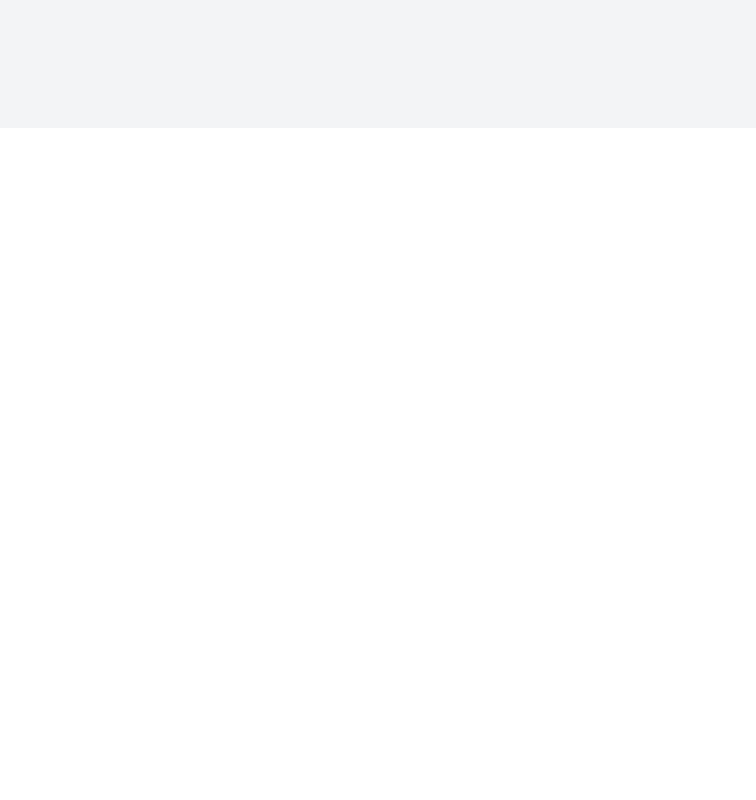
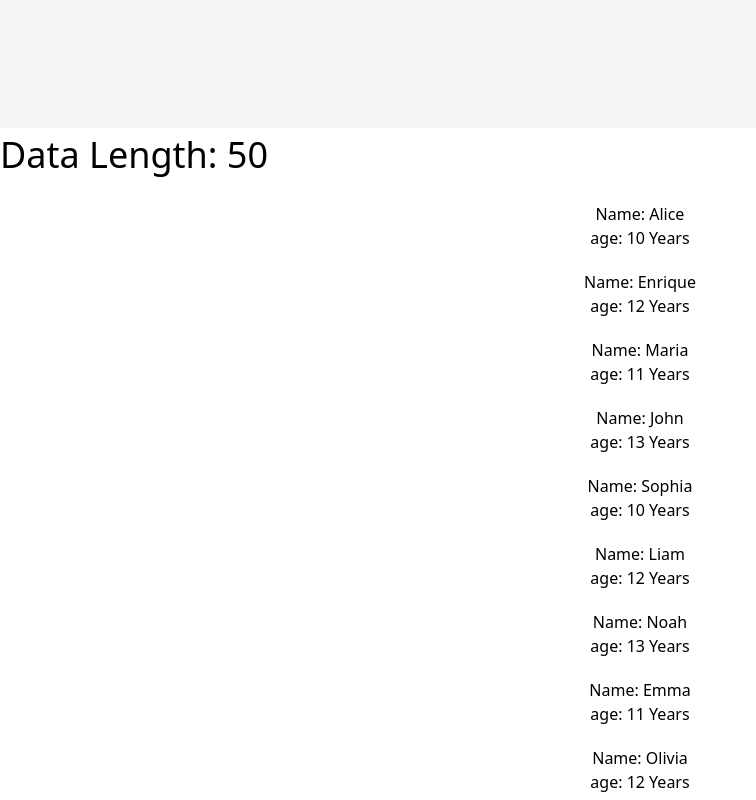
Before and after one commit to Pixelartificer/Practice-Project, a React (Vite) app: page / in a window 1280 px wide. Shown: the part 720-1520 px from the top of the page, without its empty margins (0-756 px from the left). Before the commit the page ends 848 px from the top, so only its background shows below. Built offline with nearby package versions, Linux system fonts and the light colour scheme; no server answers.

Commit message:
Center cards using Tailwind CSS

```diff
--- /dev/null
+++ b/public/fakeData.json
@@ -0,0 +1,52 @@
+[
+    { "id": "1", "name": "Alice", "age": "10 Years" },
+  { "id": "2", "name": "Enrique", "age": "12 Years" },
+  { "id": "3", "name": "Maria", "age": "11 Years" },
+  { "id": "4", "name": "John", "age": "13 Years" },
+  { "id": "5", "name": "Sophia", "age": "10 Years" },
+  { "id": "6", "name": "Liam", "age": "12 Years" },
+  { "id": "7", "name": "Noah", "age": "13 Years" },
+  { "id": "8", "name": "Emma", "age": "11 Years" },
+  { "id": "9", "name": "Olivia", "age": "12 Years" },
+  { "id": "10", "name": "William", "age": "10 Years" },
+  { "id": "11", "name": "James", "age": "13 Years" },
+  { "id": "12", "name": "Benjamin", "age": "11 Years" },
+  { "id": "13", "name": "Lucas", "age": "12 Years" },
+  { "id": "14", "name": "Mia", "age": "10 Years" },
+  { "id": "15", "name": "Isabella", "age": "12 Years" },
+  { "id": "16", "name": "Charlotte", "age": "13 Years" },
+  { "id": "17", "name": "Amelia", "age": "11 Years" },
+  { "id": "18", "name": "Harper", "age": "12 Years" },
+  { "id": "19", "name": "Evelyn", "age": "10 Years" },
+  { "id": "20", "name": "Abigail", "age": "13 Years" },
+  { "id": "21", "name": "Ella", "age": "11 Years" },
+  { "id": "22", "name": "Scarlett", "age": "12 Years" },
+  { "id": "23", "name": "Grace", "age": "10 Years" },
+  { "id": "24", "name": "Chloe", "age": "13 Years" },
+  { "id": "25", "name": "Lily", "age": "11 Years" },
+  { "id": "26", "name": "Hannah", "age": "12 Years" },
+  { "id": "27", "name": "Aria", "age": "10 Years" },
+  { "id": "28", "name": "Avery", "age": "12 Years" },
+  { "id": "29", "name": "Sofia", "age": "13 Years" },
+  { "id": "30", "name": "Zoe", "age": "11 Years" },
+  { "id": "31", "name": "Riley", "age": "12 Years" },
+  { "id": "32", "name": "Layla", "age": "10 Years" },
+  { "id": "33", "name": "Lillian", "age": "13 Years" },
+  { "id": "34", "name": "Nora", "age": "11 Years" },
+  { "id": "35", "name": "Zoey", "age": "12 Years" },
+  { "id": "36", "name": "Mila", "age": "10 Years" },
+  { "id": "37", "name": "Aubrey", "age": "12 Years" },
+  { "id": "38", "name": "Camila", "age": "13 Years" },
+  { "id": "39", "name": "Aurora", "age": "11 Years" },
+  { "id": "40", "name": "Ellie", "age": "12 Years" },
+  { "id": "41", "name": "Stella", "age": "10 Years" },
+  { "id": "42", "name": "Paisley", "age": "13 Years" },
+  { "id": "43", "name": "Hazel", "age": "11 Years" },
+  { "id": "44", "name": "Savannah", "age": "12 Years" },
+  { "id": "45", "name": "Brooklyn", "age": "10 Years" },
+  { "id": "46", "name": "Bella", "age": "12 Years" },
+  { "id": "47", "name": "Claire", "age": "13 Years" },
+  { "id": "48", "name": "Skylar", "age": "11 Years" },
+  { "id": "49", "name": "Lucy", "age": "12 Years" },
+  { "id": "50", "name": "Anna", "age": "10 Years" }
+]
--- a/src/App.jsx
+++ b/src/App.jsx
@@ -1,6 +1,7 @@
 import React from 'react'
 import DataUseState from './Component/DataUseState'
 import DataUseEffect from './Component/SingleUserData/DataUseEffect'
+import DataFatch from './Component/SingleUserData/DataFatch'
 
 
 
@@ -10,6 +11,7 @@ const App = () => {
     <div>
       <DataUseState />
       <DataUseEffect />
+      <DataFatch />
 
     </div>
   )
--- /dev/null
+++ b/src/Component/SingleUserData/DataFatch.jsx
@@ -0,0 +1,31 @@
+import React, { useEffect, useState } from 'react'
+import SingleFakeDate from './SingleFakeDate'
+
+const DataFatch = () => {
+
+    const [fakeData, setFakeData] = useState([])
+
+
+    useEffect(()=>{
+        fetch('fakeData.json')
+        .then(res => res.json())
+        .then(data => setFakeData(data))
+    },[])
+
+
+  return (
+    <div>
+        <h1 className='text-[36px]'>Data Length: {fakeData.length}</h1>
+        {
+            fakeData.map(singleData => <SingleFakeDate
+            key = {singleData.id}
+            singleData = {singleData}
+            >
+
+            </SingleFakeDate>)
+        }
+    </div>
+  )
+}
+
+export default DataFatch
--- /dev/null
+++ b/src/Component/SingleUserData/SingleFakeDate.jsx
@@ -0,0 +1,16 @@
+import React from 'react'
+
+const SingleFakeDate = ({singleData}) => {
+
+    const {name, age } = singleData
+
+
+  return (
+    <div className='text-center mt-5'>
+<h1>Name: {name}</h1>
+<p>age: {age}</p>
+    </div>
+  )
+}
+
+export default SingleFakeDate
```
